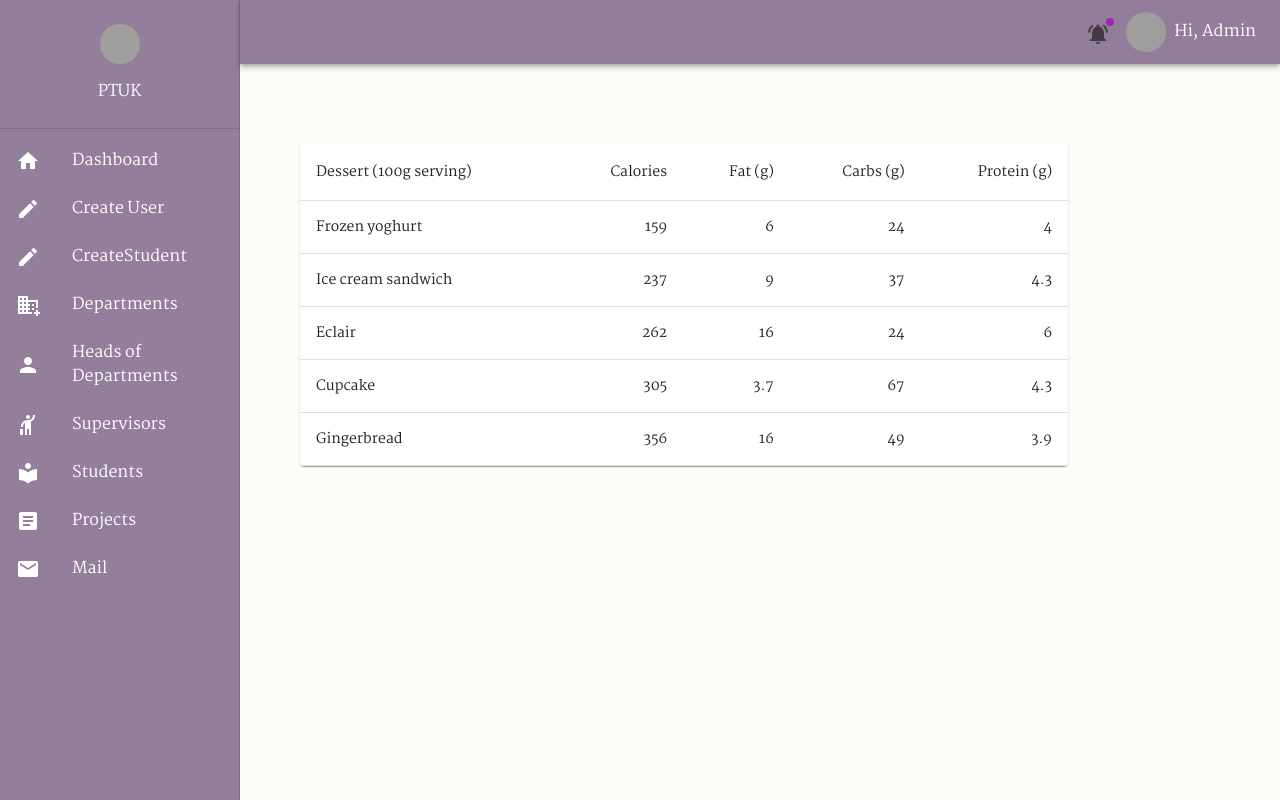
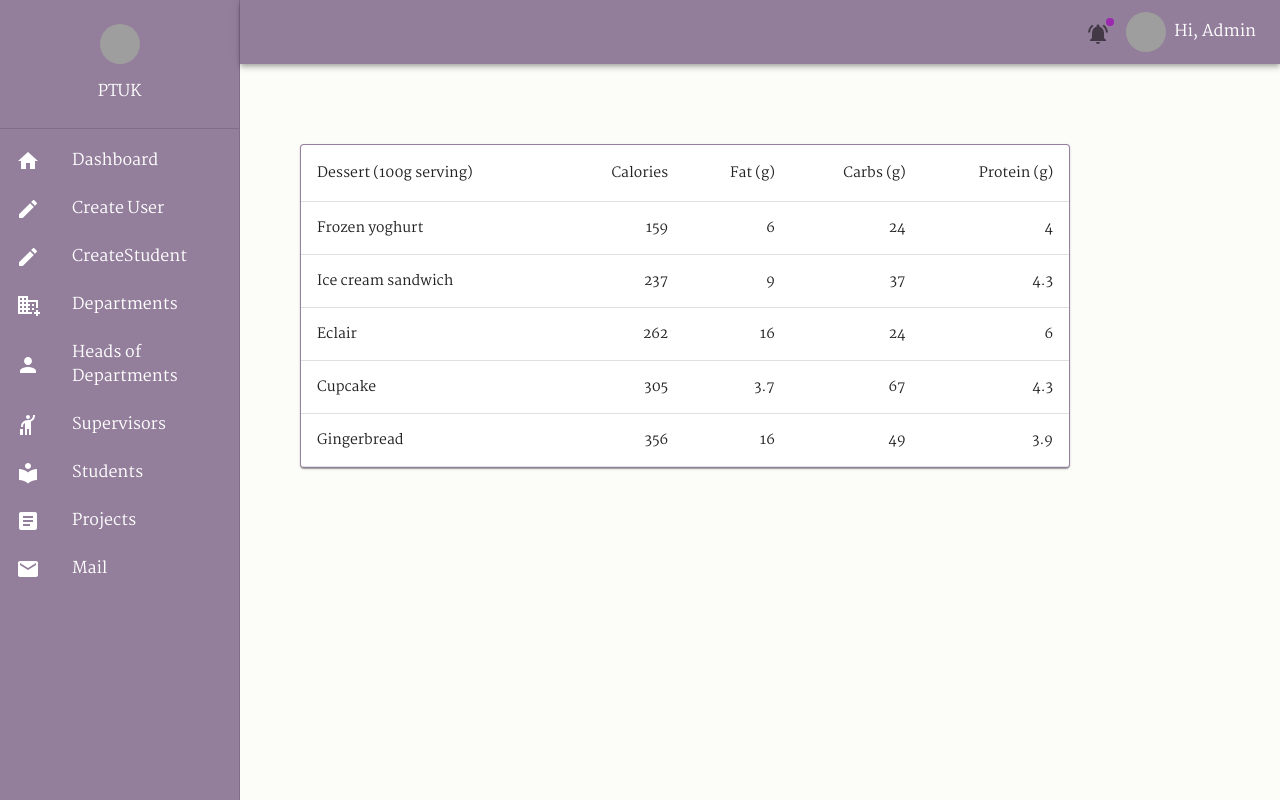
Before and after one commit to Tasneemghazal/front-grad, a React (Vite) app: page /dashboard/students in a window 1280 px wide. Built offline with nearby package versions, Linux system fonts and the light colour scheme; grey boxes are pictures that could not be loaded.

Commit message:
add border

```diff
--- a/src/components/shared/CustomTable.jsx
+++ b/src/components/shared/CustomTable.jsx
@@ -23,7 +23,7 @@ const rows = [
 
 export default function CustomTable() {
   return (
-    <TableContainer  component={Paper}>
+    <TableContainer  component={Paper} sx={{border:"1px solid rgba(43, 1, 62, 0.5)"}}>
       <Table sx={{ minWidth: 700 }} aria-label="customized table">
         <TableHead>
           <TableRow>
```
